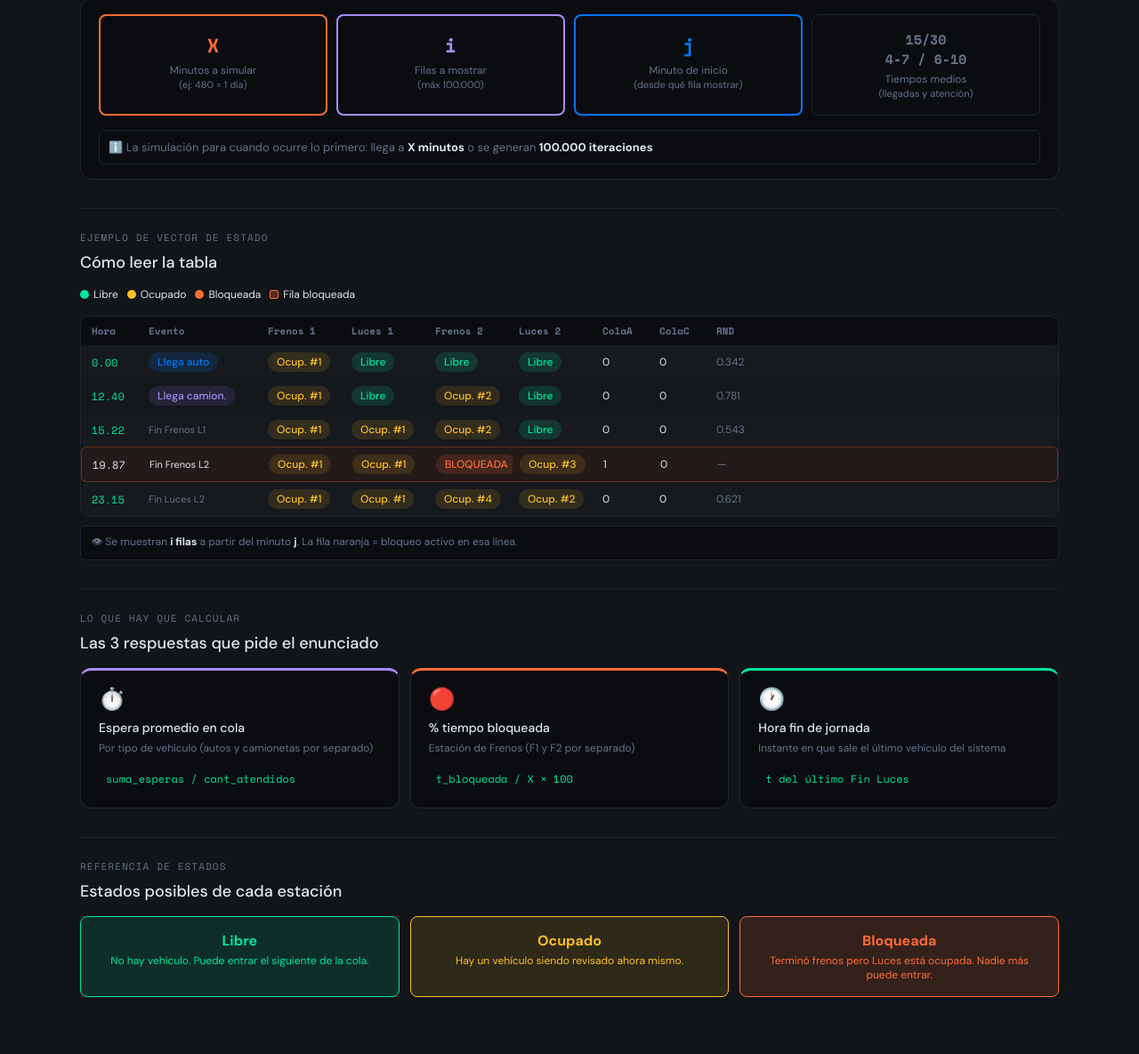
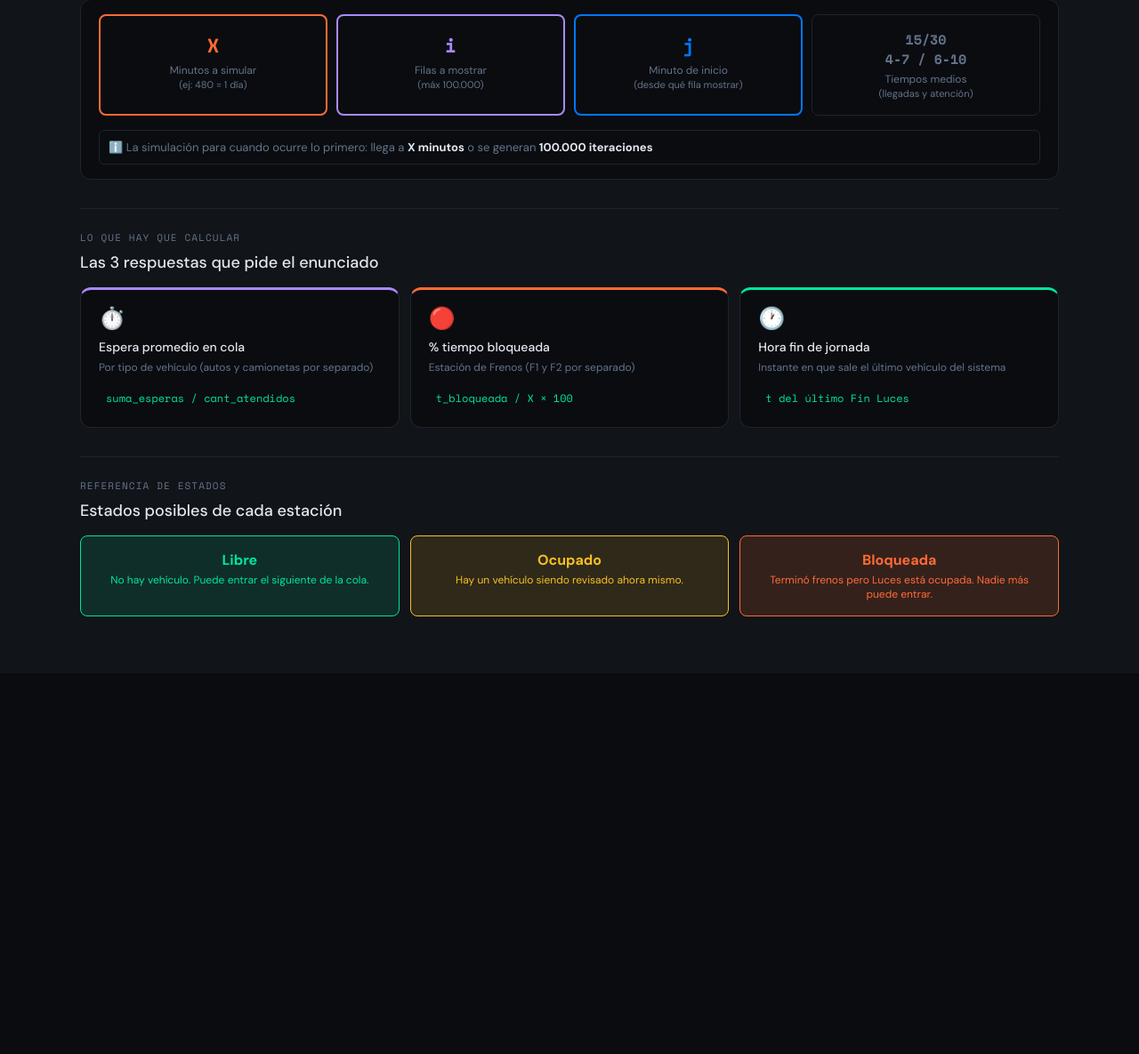
Before and after one commit to Let-so/tp-simulaci-n, a Django app: page / in a window 1280 px wide. Shown: the part 1569-2754 px from the top of the page at 89% size. After the commit the page ends 2262 px from the top, so only its background shows below. Run offline with Django 5.2, Linux system fonts and the light colour scheme.

Commit message:
Una banda de arreglos qsy

```diff
--- a/simulador/templates/simulador/index.html
+++ b/simulador/templates/simulador/index.html
@@ -255,6 +255,12 @@
   /* alternating */
   tbody tr:nth-child(even) td { background: rgba(255,255,255,0.012); }
 
+  /* event highlighting */
+  tr.ev-bloq td { background: rgba(255,107,53,0.07) !important; border-bottom-color: rgba(255,107,53,0.15); }
+  tr.ev-bloq td:first-child { border-left: 2px solid var(--bloq); }
+  tr.ev-cola td { background: rgba(167,139,250,0.07) !important; border-bottom-color: rgba(167,139,250,0.15); }
+  tr.ev-cola td:first-child { border-left: 2px solid #a78bfa; }
+
   .iter-badge {
     font-family: 'Space Mono', monospace;
     color: var(--muted);
@@ -270,9 +276,11 @@
     font-weight: 500;
   }
   .prox-cell {
-    color: var(--muted);
-    font-size: 0.68rem;
-    min-width: 300px;
+    font-family: 'Space Mono', monospace;
+    font-size: 0.65rem;
+    line-height: 1.7;
+    min-width: 200px;
+    white-space: normal;
   }
 
   /* estado badges */
@@ -512,19 +520,48 @@ function rndsHtml(rnds) {
   ).join('');
 }
 
+function colaHtml(n, icon) {
+  if (n === 0) return '<span style="color:var(--muted)">—</span>';
+  const shown = Math.min(n, 6);
+  let s = icon.repeat(shown);
+  if (n > 6) s += `<span style="font-size:0.65rem;vertical-align:middle"> +${n - 6}</span>`;
+  return `<span title="${n} en cola" style="letter-spacing:1px;font-size:0.9rem">${s}</span>`;
+}
+
+function proximosHtml(proximos) {
+  if (!proximos || proximos === '—') return '<span style="color:var(--muted)">—</span>';
+  return proximos.split(' | ').map(e => {
+    const at = e.lastIndexOf('@');
+    if (at === -1) return `<div>${e}</div>`;
+    const name = e.slice(0, at);
+    const t = e.slice(at + 1);
+    return `<div><span style="color:var(--text)">${name}</span><span style="color:var(--accent)"> @${t}'</span></div>`;
+  }).join('');
+}
+
 async function runSim() {
   const btn = document.getElementById('btn-run');
-  btn.disabled = true;
-  btn.textContent = '⏳ Simulando…';
 
   // Support both "1.6" and "1,6" (locale decimal separator)
   const rawInicio = document.getElementById('inicio_mostrar').value.replace(',', '.');
 
   const params = {
-    tiempo_max:     parseInt(document.getElementById('tiempo_max').value) || 480,
+    tiempo_max:     parseInt(document.getElementById('tiempo_max').value) || 0,
     inicio_mostrar: parseFloat(rawInicio) || 0,
-    cant_mostrar:   parseInt(document.getElementById('cant_mostrar').value) || 50,
+    cant_mostrar:   parseInt(document.getElementById('cant_mostrar').value) || 0,
   };
+
+  if (params.tiempo_max <= 0) {
+    renderError('Tiempo máximo (X) debe ser mayor que 0.');
+    return;
+  }
+  if (params.cant_mostrar <= 0) {
+    renderError('Iteraciones a mostrar (i) debe ser mayor que 0.');
+    return;
+  }
+
+  btn.disabled = true;
+  btn.textContent = '⏳ Simulando…';
 
     try {
     const res = await fetch('/simulate/', {
@@ -636,9 +673,17 @@ function renderResults(rows, lastRow, stats, params, totalRows) {
   if (rows.length === 0) {
     tableHtml = `<div class="empty"><div class="icon">📭</div><p>No hay filas para el rango solicitado.</p></div>`;
   } else {
+    const bloqRows = rows.filter(r => r.f1_estado === 'Bloqueada' || r.f2_estado === 'Bloqueada').length;
+    const colaRows = rows.filter(r => r.cola_autos > 0 || r.cola_camiones > 0).length;
+
     tableHtml = `
     <div class="section-title">${rows.length} filas desde T=${params.inicio_mostrar}'</div>
-    <div style="font-size:0.85rem;color:var(--muted);margin:0.35rem 0 0.6rem 0;">Mostrando ${rows.length} de ${totalRows} filas — Iteraciones: ${stats.total_iter.toLocaleString()}</div>
+    <div style="font-size:0.85rem;color:var(--muted);margin:0.35rem 0 0.4rem 0;">Mostrando ${rows.length} de ${totalRows} filas — Iteraciones: ${stats.total_iter.toLocaleString()}</div>
+    <div style="display:flex;gap:12px;align-items:center;margin-bottom:0.6rem;flex-wrap:wrap;font-size:0.78rem;">
+      <span style="color:var(--bloq)">■ Bloqueada: <strong>${bloqRows}</strong> fila${bloqRows !== 1 ? 's' : ''}</span>
+      <span style="color:#a78bfa">■ Cola &gt;0: <strong>${colaRows}</strong> fila${colaRows !== 1 ? 's' : ''}</span>
+      <span style="color:var(--muted)">Sin color = flujo normal</span>
+    </div>
     <div class="table-wrap">
     <table>
       <thead>
@@ -680,7 +725,11 @@ function renderResults(rows, lastRow, stats, params, totalRows) {
       const l1cls = r.l1_estado === 'Libre' ? 'libre' : 'ocupado';
       const l2cls = r.l2_estado === 'Libre' ? 'libre' : 'ocupado';
 
-      tableHtml += `<tr>
+      const isBloq = r.f1_estado === 'Bloqueada' || r.f2_estado === 'Bloqueada';
+      const hasCola = r.cola_autos > 0 || r.cola_camiones > 0;
+      const rowCls = isBloq ? 'ev-bloq' : hasCola ? 'ev-cola' : '';
+
+      tableHtml += `<tr class="${rowCls}">
         <td class="iter-badge">${r.iter}</td>
         <td class="iter-badge">${r.dia}</td>
         <td class="hora-cell">${r.hora}</td>
@@ -694,14 +743,14 @@ function renderResults(rows, lastRow, stats, params, totalRows) {
         <td class="num-cell" style="color:var(--muted)">${l1v}</td>
         <td><span class="badge ${l2cls}">${r.l2_estado}</span></td>
         <td class="num-cell" style="color:var(--muted)">${l2v}</td>
-        <td class="num-cell">${r.cola_autos}</td>
-        <td class="num-cell">${r.cola_camiones}</td>
+        <td class="num-cell">${colaHtml(r.cola_autos, '🚗')}</td>
+        <td class="num-cell">${colaHtml(r.cola_camiones, '🚙')}</td>
         <td class="num-cell">${r.prom_esp_autos}'</td>
         <td class="num-cell">${r.prom_esp_camiones}'</td>
         <td class="num-cell">${r.pct_bloq_f1}%</td>
         <td class="num-cell">${r.pct_bloq_f2}%</td>
         <td>${rndsHtml(r.rnds)}</td>
-        <td class="prox-cell">${r.proximos}</td>
+        <td class="prox-cell">${proximosHtml(r.proximos)}</td>
       </tr>`;
     }
 
@@ -946,82 +995,6 @@ function getCookie(name) {
 
   <hr class="ay-sep">
 
-  <!-- Tabla de ejemplo -->
-  <div class="ay-section">
-    <div class="ay-label">Ejemplo de vector de estado</div>
-    <h2>Cómo leer la tabla</h2>
-    <div class="leyenda">
-      <div style="display:flex;align-items:center;gap:5px"><div class="dot dot-green"></div><span style="font-size:12px">Libre</span></div>
-      <div style="display:flex;align-items:center;gap:5px"><div class="dot dot-amber"></div><span style="font-size:12px">Ocupado</span></div>
-      <div style="display:flex;align-items:center;gap:5px"><div class="dot dot-red"></div><span style="font-size:12px">Bloqueada</span></div>
-      <div style="display:flex;align-items:center;gap:5px"><div style="width:10px;height:10px;background:rgba(255,107,53,0.3);border:1px solid var(--warn);border-radius:2px"></div><span style="font-size:12px">Fila bloqueada</span></div>
-    </div>
-    <div style="overflow-x:auto;border:1px solid var(--border);border-radius:10px">
-      <div class="ej-table ej-header">
-        <div class="ej-cell">Hora</div><div class="ej-cell">Evento</div>
-        <div class="ej-cell">Frenos 1</div><div class="ej-cell">Luces 1</div>
-        <div class="ej-cell">Frenos 2</div><div class="ej-cell">Luces 2</div>
-        <div class="ej-cell">ColaA</div><div class="ej-cell">ColaC</div>
-        <div class="ej-cell">RND</div>
-      </div>
-      <div class="ej-table ej-even">
-        <div class="ej-cell" style="font-family:'Space Mono',monospace;color:var(--accent)">0.00</div>
-        <div class="ej-cell"><span class="ay-badge badge-blue">Llega auto</span></div>
-        <div class="ej-cell"><span class="ay-badge badge-amber">Ocup. #1</span></div>
-        <div class="ej-cell"><span class="ay-badge badge-green">Libre</span></div>
-        <div class="ej-cell"><span class="ay-badge badge-green">Libre</span></div>
-        <div class="ej-cell"><span class="ay-badge badge-green">Libre</span></div>
-        <div class="ej-cell">0</div><div class="ej-cell">0</div>
-        <div class="ej-cell" style="color:var(--muted)">0.342</div>
-      </div>
-      <div class="ej-table ej-odd">
-        <div class="ej-cell" style="font-family:'Space Mono',monospace;color:var(--accent)">12.40</div>
-        <div class="ej-cell"><span class="ay-badge badge-purple">Llega camion.</span></div>
-        <div class="ej-cell"><span class="ay-badge badge-amber">Ocup. #1</span></div>
-        <div class="ej-cell"><span class="ay-badge badge-green">Libre</span></div>
-        <div class="ej-cell"><span class="ay-badge badge-amber">Ocup. #2</span></div>
-        <div class="ej-cell"><span class="ay-badge badge-green">Libre</span></div>
-        <div class="ej-cell">0</div><div class="ej-cell">0</div>
-        <div class="ej-cell" style="color:var(--muted)">0.781</div>
-      </div>
-      <div class="ej-table ej-even">
-        <div class="ej-cell" style="font-family:'Space Mono',monospace;color:var(--accent)">15.22</div>
-        <div class="ej-cell" style="font-size:11px;color:var(--muted)">Fin Frenos L1</div>
-        <div class="ej-cell"><span class="ay-badge badge-amber">Ocup. #1</span></div>
-        <div class="ej-cell"><span class="ay-badge badge-amber">Ocup. #1</span></div>
-        <div class="ej-cell"><span class="ay-badge badge-amber">Ocup. #2</span></div>
-        <div class="ej-cell"><span class="ay-badge badge-green">Libre</span></div>
-        <div class="ej-cell">0</div><div class="ej-cell">0</div>
-        <div class="ej-cell" style="color:var(--muted)">0.543</div>
-      </div>
-      <div class="ej-table ej-bloq">
-        <div class="ej-cell" style="font-family:'Space Mono',monospace">19.87</div>
-        <div class="ej-cell" style="font-size:11px">Fin Frenos L2</div>
-        <div class="ej-cell"><span class="ay-badge badge-amber">Ocup. #1</span></div>
-        <div class="ej-cell"><span class="ay-badge badge-amber">Ocup. #1</span></div>
-        <div class="ej-cell"><span class="ay-badge badge-red">BLOQUEADA</span></div>
-        <div class="ej-cell"><span class="ay-badge badge-amber">Ocup. #3</span></div>
-        <div class="ej-cell">1</div><div class="ej-cell">0</div>
-        <div class="ej-cell" style="color:var(--muted)">—</div>
-      </div>
-      <div class="ej-table ej-even">
-        <div class="ej-cell" style="font-family:'Space Mono',monospace;color:var(--accent)">23.15</div>
-        <div class="ej-cell" style="font-size:11px;color:var(--muted)">Fin Luces L2</div>
-        <div class="ej-cell"><span class="ay-badge badge-amber">Ocup. #1</span></div>
-        <div class="ej-cell"><span class="ay-badge badge-amber">Ocup. #1</span></div>
-        <div class="ej-cell"><span class="ay-badge badge-amber">Ocup. #4</span></div>
-        <div class="ej-cell"><span class="ay-badge badge-amber">Ocup. #2</span></div>
-        <div class="ej-cell">0</div><div class="ej-cell">0</div>
-        <div class="ej-cell" style="color:var(--muted)">0.621</div>
-      </div>
-    </div>
-    <div style="margin-top:10px;font-size:12px;color:var(--muted);padding:8px 12px;background:var(--bg);border-radius:6px;border:1px solid var(--border)">
-      👁 Se muestran <strong style="color:var(--text)">i filas</strong> a partir del minuto <strong style="color:var(--text)">j</strong>. La fila naranja = bloqueo activo en esa línea.
-    </div>
-  </div>
-
-  <hr class="ay-sep">
-
   <!-- Las 3 respuestas -->
   <div class="ay-section">
     <div class="ay-label">Lo que hay que calcular</div>
```
